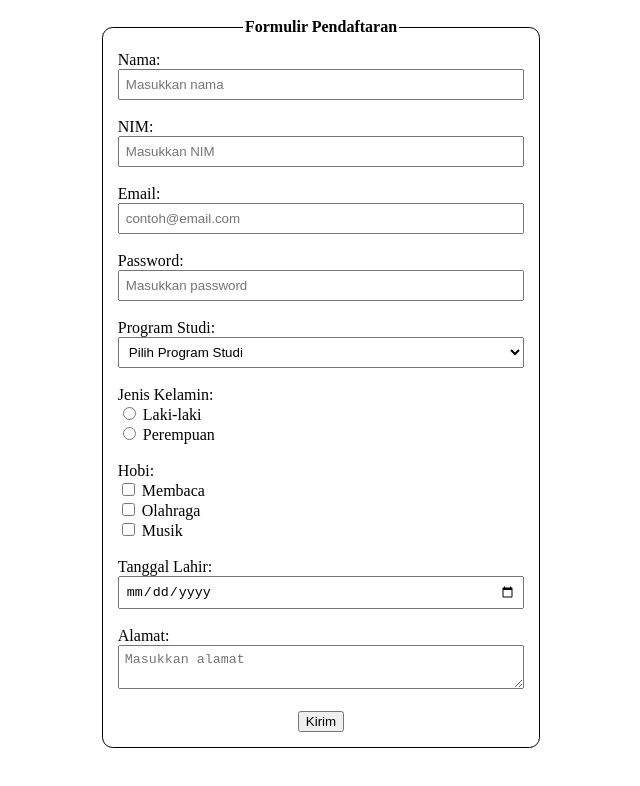
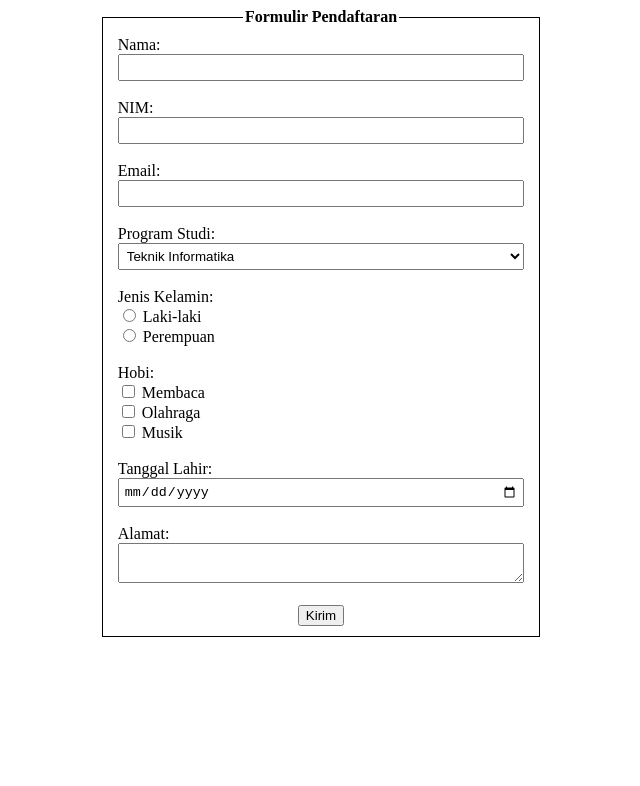
Before and after one commit to roykurniawan024/tugas2, a plain HTML site: page task_3/index.html in a window 1280 px wide. Shown: the whole page, without its empty margins (319-959 px from the left). Drawn offline with Linux system fonts and the light colour scheme.

Commit message:
edit index html

```diff
--- a/task_3/index.html
+++ b/task_3/index.html
@@ -11,21 +11,19 @@
         }
         .box {
             width: 35%;
-            padding: 10px;
         }
         fieldset {
             border: solid 1pt black;
-            border-radius: 8pt;
-            padding: 15px;
+            padding: 10px 15px;
         }
         legend {
             font-weight: bold;
             text-align: center;
         }
 
-        input[type="text"], input[type="password"], input[type="email"], input[type="date"], select, textarea {
+        input[type="text"], input[type="email"], input[type="date"], select, textarea {
             width: 100%;
-            padding: 6px;
+            padding: 4px;
             box-sizing: border-box;
         }
 
@@ -41,20 +39,16 @@
                 <fieldset>
                     <legend>Formulir Pendaftaran</legend>
                     <label for="nama">Nama:</label>
-                    <input type="text" id="nama" name="nama" placeholder="Masukkan nama"><br><br>
+                    <input type="text" id="nama" name="nama"><br><br>
 
                     <label for="nim">NIM:</label>
-                    <input type="text" id="nim" name="nim" placeholder="Masukkan NIM"><br><br>
+                    <input type="text" id="nim" name="nim"><br><br>
 
                     <label for="email">Email:</label>
-                    <input type="email" id="email" name="email" placeholder="contoh@email.com"><br><br>
-
-                    <label for="password">Password:</label>
-                    <input type="password" id="password" name="password" placeholder="Masukkan password"><br><br>
+                    <input type="email" id="email" name="email"><br><br>
 
                     <label for="prodi">Program Studi:</label>
                     <select id="prodi" name="prodi">
-                        <option value="">Pilih Program Studi</option>
                         <option value="Teknik Informatika">Teknik Informatika</option>
                         <option value="Teknik Elektro">Teknik Pertambangan</option>
                         <option value="Sains Data">Sains Aktuaria</option>
@@ -77,7 +71,7 @@
                     <input type="date" id="tanggal_lahir" name="tanggal_lahir"><br><br>
 
                     <label for="pesan">Alamat:</label><br>
-                    <textarea id="pesan" name="alamat" placeholder="Masukkan alamat"></textarea><br><br>
+                    <textarea id="pesan" name="alamat"></textarea><br><br>
 
                     <div id="submit-button">
                         <button type="submit">Kirim</button>
```
